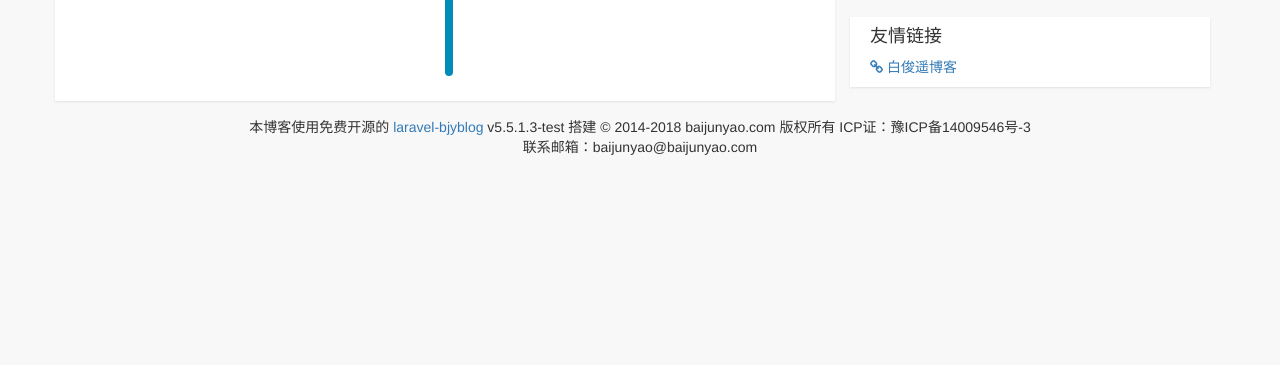
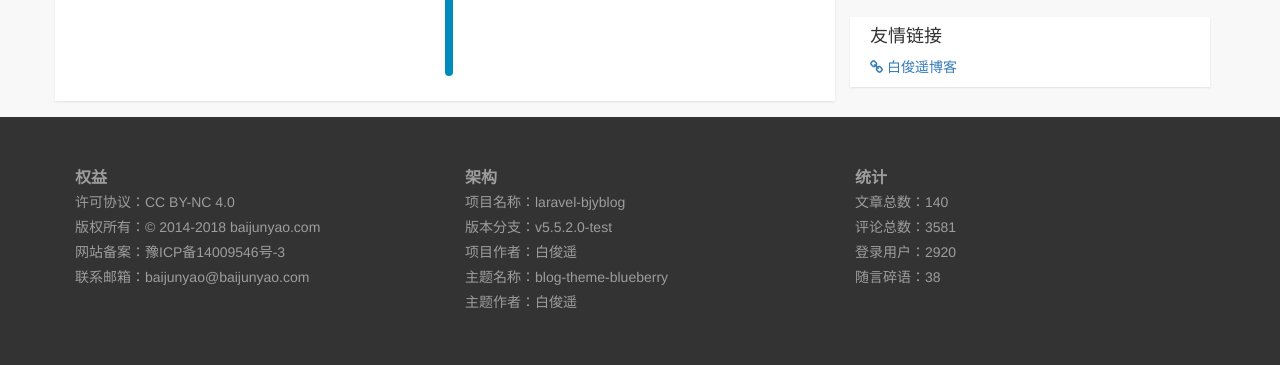
Before and after one commit to baijunyao/blog-theme-blueberry, a plain HTML site: page chat.html in a window 1280 px wide. Shown: the part 719-1084 px from the top of the page. Before the commit the page ends 896 px from the top, so only its background shows below. Drawn offline with Linux system fonts and the light colour scheme.

Commit message:
升级底部样式

```diff
--- a/chat.html
+++ b/chat.html
@@ -205,23 +205,43 @@
             </div>
             <!-- 通用右部区域结束 -->
         </div>
-        <div class="row">
-            <!-- 通用底部文件开始 -->
-            <footer id="b-foot" class="col-xs-12 col-sm-12 col-md-12 col-lg-12">
-                <ul>
-                    <li class="text-center">
-                        本博客使用免费开源的 <a rel="nofollow" href="https://github.com/baijunyao/laravel-bjyblog" target="_blank">laravel-bjyblog</a> v5.5.1.3-test 搭建 © 2014-2018 baijunyao.com 版权所有 ICP证：豫ICP备14009546号-3 </li>
-                    <li class="text-center">
-                        联系邮箱：baijunyao@baijunyao.com
-                    </li>
-                </ul>
-                <div class="b-h-20"></div>
-                <a class="go-top fa fa-angle-up animated jello" href="javascript:;"></a>
-            </footer>
-            <!-- 通用底部文件结束 -->
-        </div>
     </div>
     <!-- 主体部分结束 -->
+
+    <!-- 通用底部开始 -->
+    <footer id="b-foot">
+        <div class="container">
+            <div class="row b-content">
+                <dl class="col-xs-12 col-sm-6 col-md-4 col-lg-4">
+                    <dt>权益</dt>
+                    <dd>许可协议：<a href="https://creativecommons.org/licenses/by-nc/4.0/deed.zh">CC BY-NC 4.0</a></dd>
+                    <dd>版权所有：© 2014-2018 baijunyao.com</dd>
+                    <dd>网站备案：豫ICP备14009546号-3</dd>
+                    <dd>联系邮箱：<a href="mailto:baijunyao@baijunyao.com">baijunyao@baijunyao.com</a></dd>
+                </dl>
+
+                <dl class="col-xs-12 col-sm-6 col-md-4 col-lg-4">
+                    <dt>架构</dt>
+                    <dd>项目名称：<a rel="nofollow" href="https://github.com/baijunyao/laravel-bjyblog" target="_blank">laravel-bjyblog</a></dd>
+                    <dd>版本分支：v5.5.2.0-test</dd>
+                    <dd>项目作者：<a href="https://baijunyao.com">白俊遥</a></dd>
+                    <dd>主题名称：<a rel="nofollow" href="https://github.com/baijunyao/blog-theme-blueberry">blog-theme-blueberry</a></dd>
+                    <dd>主题作者：<a href="https://baijunyao.com">白俊遥</a></dd>
+                </dl>
+
+                <dl class="col-xs-12 col-sm-12 col-md-4 col-lg-4">
+                    <dt>统计</dt>
+                    <dd>文章总数：140</dd>
+                    <dd>评论总数：3581</dd>
+                    <dd>登录用户：2920</dd>
+                    <dd>随言碎语：38</dd>
+                </dl>
+            </div>
+        </div>
+        <a class="go-top fa fa-angle-up animated jello" href="javascript:;"></a>
+    </footer>
+    <!-- 通用底部结束 -->
+
     <!-- 登录模态框开始 -->
     <div class="modal fade" id="b-modal-login" tabindex="-1" role="dialog" aria-labelledby="myModalLabel" aria-hidden="true">
         <div class="modal-dialog">
@@ -249,6 +269,8 @@
         </div>
     </div>
     <!-- 登录模态框结束 -->
+
+    <script src="dist/js/app.js?id=a99d87132448247670a9"></script>
 </body>
 
 </html>
```
Also changed, not shown: git.html (+35 -15 lines), index.html (+37 -15 lines), dist/css/app.css.
